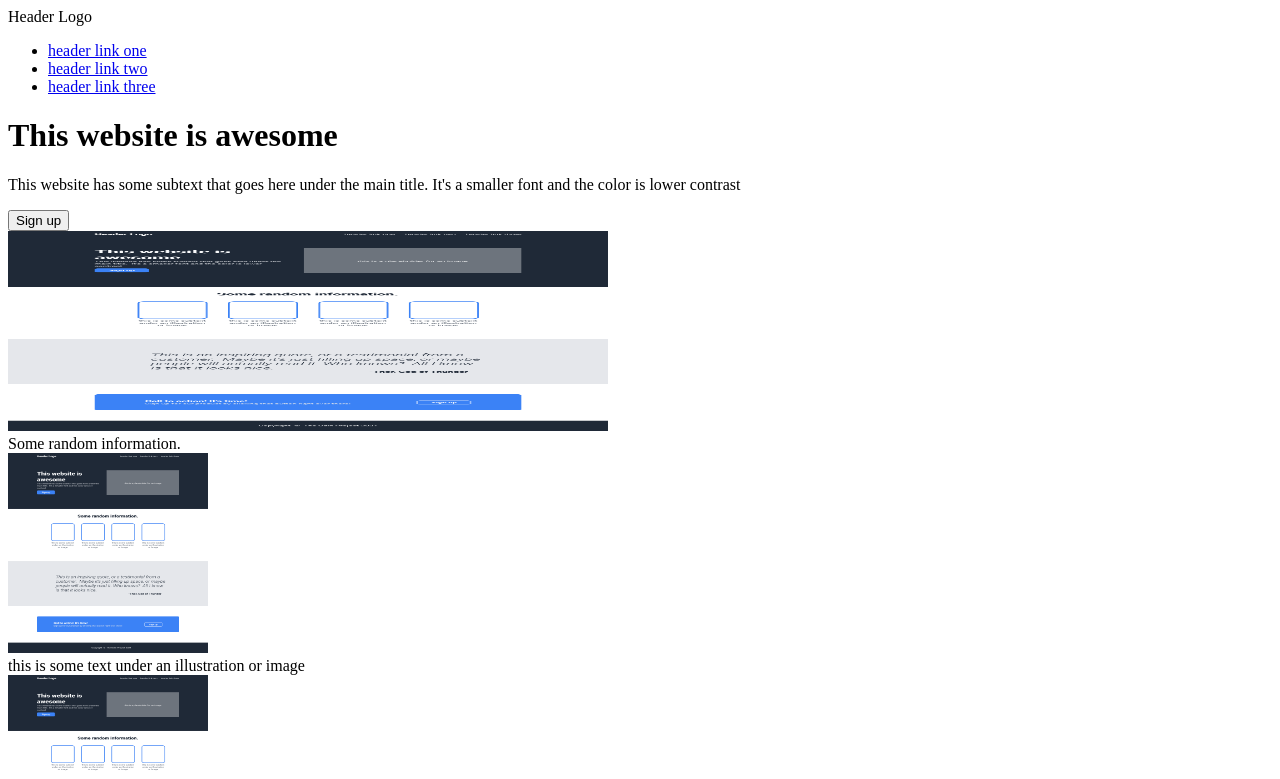
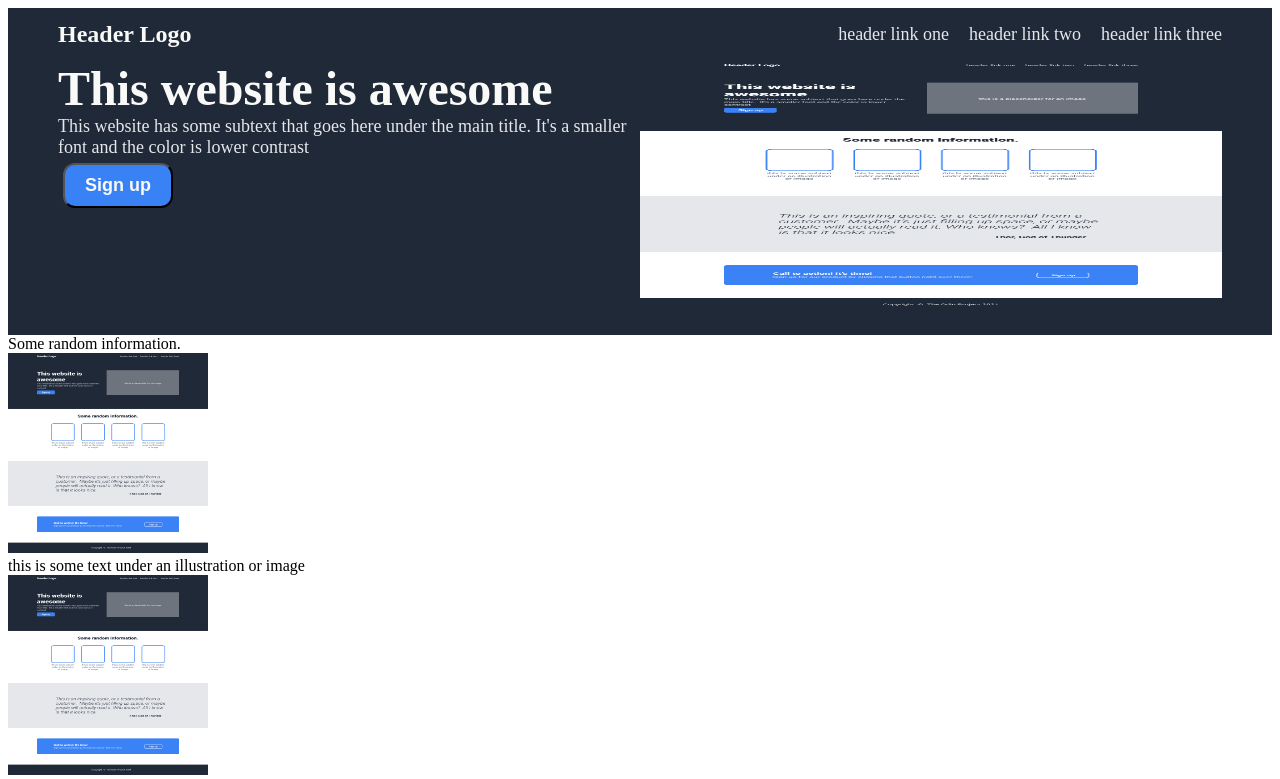
Before and after one commit to idiotsandwich714/landing-page, a plain HTML site: page index.html in a window 1280 px wide. Shown: the top 779 px of the page. Drawn offline with Linux system fonts and the light colour scheme.

Commit message:
Add css styling to section one and header

```diff
--- a/css/styles.css
+++ b/css/styles.css
@@ -1,9 +1,85 @@
+/* resize images */
 .hero-right-container>img {
-    width: 600px;
-    height: 200px;
+    width: 100%;
+    height: 250px;
 }
 
 img {
     width: 200px;
     height: 200px;
 }
+
+/* section-one */
+.section-one {
+    background-color: #1f2937;
+    padding: 0 50px 20px;
+}
+
+/* section-one header */
+.header {
+    display: flex;
+    align-items: center;
+}
+
+.header-logo {
+    font-size: 24px;
+    font-weight: bold;
+    color: #f9faf8;
+    flex: 1;
+}
+
+ul {
+    list-style-type: none;
+    display: flex;
+    flex-grow: 0;
+    flex-shrink: 0;
+    flex-basis: auto;
+    gap: 20px;
+}
+
+li {
+    display: flex;
+}
+
+a {
+    text-decoration: none;
+    font-size: 18px;
+    color: #e5e7eb;
+}
+
+/* section-one hero */
+.hero {
+    display: flex;
+}
+
+.hero-left-container,
+.hero-right-container {
+    flex: 1;
+}
+
+.hero-left-container * {
+    padding: 0;
+    margin: 0;
+}
+
+.awesome {
+    font-size: 48px;
+    font-weight: bolder;
+    color: #f9faf8;
+}
+
+.awesome-subtext {
+    font-size: 18px;
+    color: #e5e7eb;
+}
+
+.hero-button {
+    background-color: #3882f6;
+    color: #f9faf8;
+    text-align: center;
+    margin: 5px;
+    padding: 10px 20px;
+    border-radius: 12px;
+    font-size: 18px;
+    font-weight: bold;
+}
--- a/index.html
+++ b/index.html
@@ -12,14 +12,13 @@
                 <div class="header-logo">
                     Header Logo
                 </div>
-                <div class="header-links">
-                    <ul>
+                <ul class="header-links">
                     <li><a href=https://asianwiki.com/Gong_Yoo>header link one</a></li>
                     <li><a href=https://asianwiki.com/Gong_Yoo>header link two</a></li>
                     <li><a href=https://asianwiki.com/Gong_Yoo>header link three</a></li>
                 </ul>
             </div>
-            </div>
+            <div class="hero">
                 <div class="hero-left-container">
                     <h1 class="awesome">This website is awesome</h1>
                     <p class="awesome-subtext">This website has some subtext that goes here under the main title. It's a smaller font and the color is lower contrast</p>
@@ -27,6 +26,7 @@
                 </div>
                 <div class="hero-right-container">
                     <img src="./images/01.png" alt="Landing Page Desired Outcome">
+                </div>
             </div>
         </div>
         <div class="section-two">
```
Lines whose indentation alone changed are shown as unchanged.
